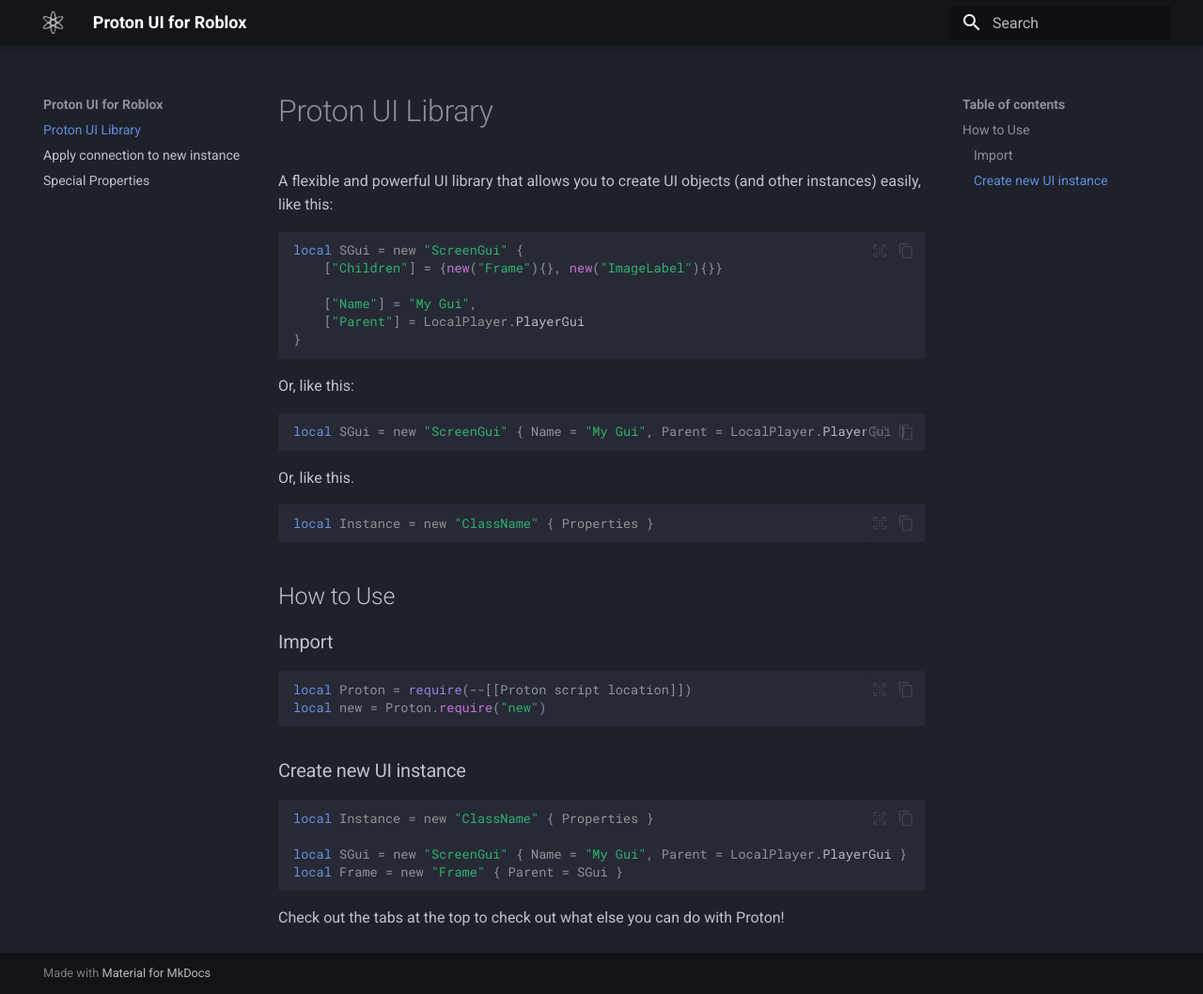
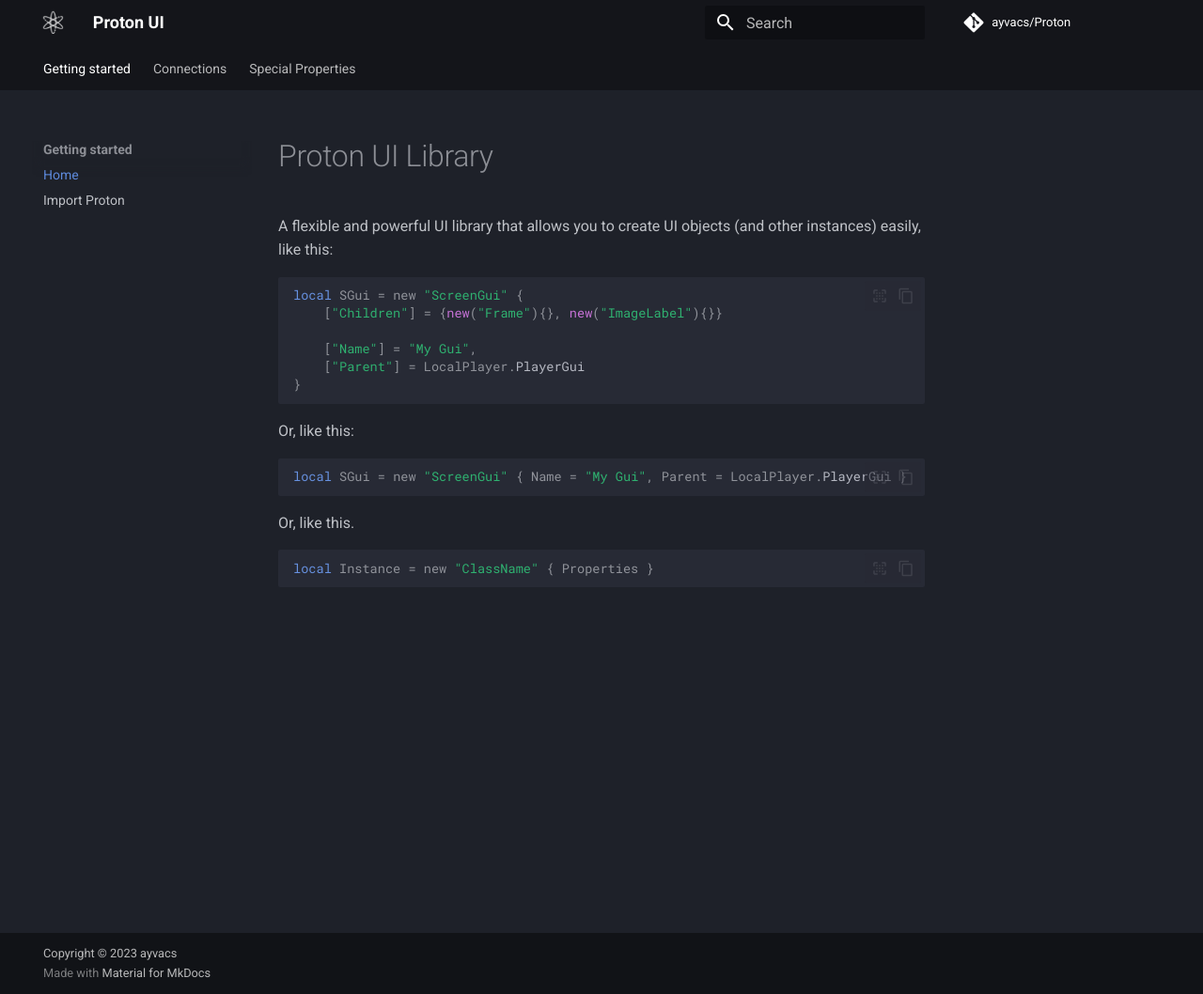
Before and after one commit to ayvacs/Proton, an MkDocs documentation site: the page built from docs/index.md, in a window 1280 px wide and 1058 px high. Shown: the whole window at 94% size. Built offline with MkDocs 1.6.1 and Material for MkDocs 9.7.7, drawn with Linux system fonts in a browser that asks for light colours; comment, search, counter and statistics services are not loaded.

Commit message:
docs work

````diff
--- a/docs/index.md
+++ b/docs/index.md
@@ -22,23 +22,3 @@ Or, like this.
 ```lua
 local Instance = new "ClassName" { Properties }
 ```
-
-## How to Use
-
-### Import
-
-```lua
-local Proton = require(--[[Proton script location]])
-local new = Proton.require("new")
-```
-
-### Create new UI instance
-
-```lua
-local Instance = new "ClassName" { Properties }
-
-local SGui = new "ScreenGui" { Name = "My Gui", Parent = LocalPlayer.PlayerGui }
-local Frame = new "Frame" { Parent = SGui }
-```
-
-Check out the tabs at the top to check out what else you can do with Proton!
--- a/mkdocs.yml
+++ b/mkdocs.yml
@@ -1,4 +1,19 @@
-site_name: Proton UI for Roblox
+site_name: Proton UI
+
+repo_name: ayvacs/Proton
+repo_url: https://github.com/ayvacs/Proton
+
+copyright: Copyright &copy; 2023 ayvacs
+
+
+nav:
+    - Getting started:
+        - Home: index.md
+        - Import Proton: tutorial/import.md
+    - Connections: apply-connection.md
+    - Special Properties: special-properties.md
+
+
 theme:
     name: material
     logo: assets/logo.png
@@ -8,6 +23,8 @@ theme:
     features:
         - content.code.copy
         - content.code.select
+        - navigation.instant
+        - navigation.tabs
 
 markdown_extensions:
     - pymdownx.highlight:
````
Also changed, not shown: docs/tutorial/import.md (added, +17 -0 lines).
